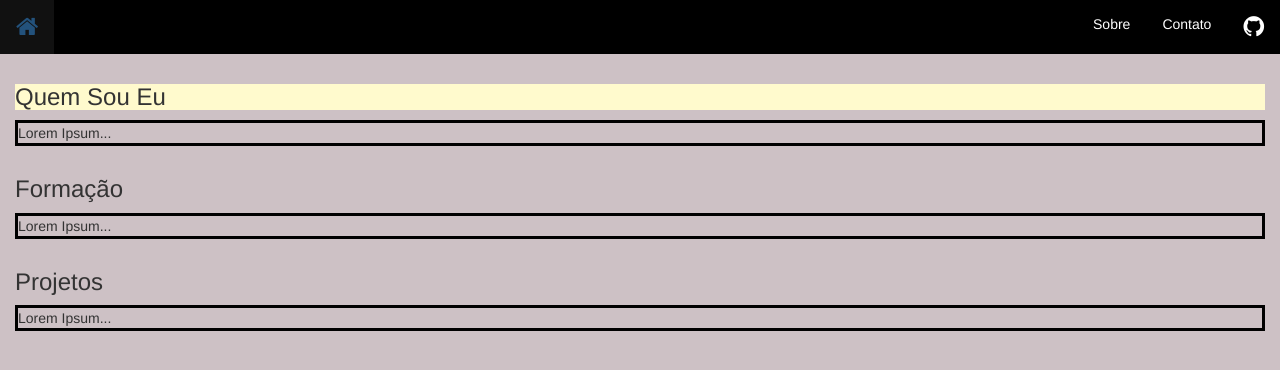
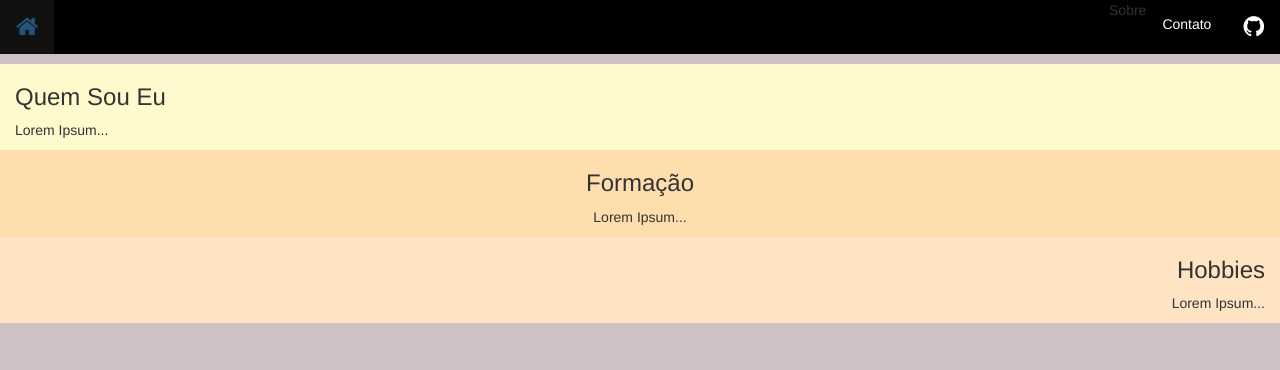
Before and after one commit to yagosenhorini/HTML, a PHP site: page / in a window 1280 px wide. Shown: the top 370 px of the page. Run offline with PHP 8.4, Linux system fonts and the light colour scheme.

Commit message:
Atualização de detalhes

```diff
--- a/index.php
+++ b/index.php
@@ -25,7 +25,7 @@
   <li><a href="index.php"><i class="fa fa-home" style="font-size:24px"></i></a></li>
   <li style="float:right"><a href="#"><i class="fa fa-github" style="font-size:24px"></i></a></li>
   <li style="float:right"><a href="teste.php">Contato</a></li>
-  <li style="float:right"><a href="#">Sobre</a></li>
+  <li style="float:right"><href="">Sobre</a></li>
 </ul>
 </div>
 </section>
@@ -33,29 +33,31 @@
 <!-- Seção de informações !-->
 <section id="info">
 
+
+<div class="row">
 <div class="container-fluid">
-<div class="row">
-<div class="col-md-12">
-<h3 class="whoami">Quem Sou Eu</h3>
-<p class="borda">Lorem Ipsum...</p>
+<div class="col-md-12 whoami">
+<h3>Quem Sou Eu</h3>
+<p>Lorem Ipsum...</p>
 </div>
 </div>
 </div>
 
+
+<div class="row">
 <div class="container-fluid">
-<div class="row">
-<div class="col-md-12">
-<h3 class="alinha">Formação</h3>
-<p class="borda">Lorem Ipsum...</p>
+<div class="col-md-12 formation">
+<h3>Formação</h3>
+<p>Lorem Ipsum...</p>
 </div>
 </div>
 </div>
 
+<div class="row">
 <div class="container-fluid">
-<div class="row">
-<div class="col-md-12">
-<h3 class="alinha">Projetos</h3>
-<p class="borda">Lorem Ipsum...</p>
+<div class="col-md-12 hobbies">
+<h3>Hobbies</h3>
+<p>Lorem Ipsum...</p>
 </div>
 </div>
 </div>
```
